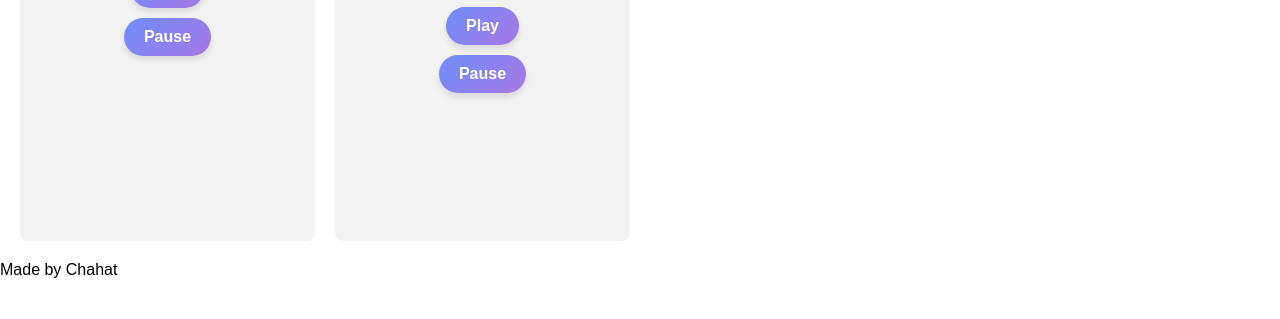
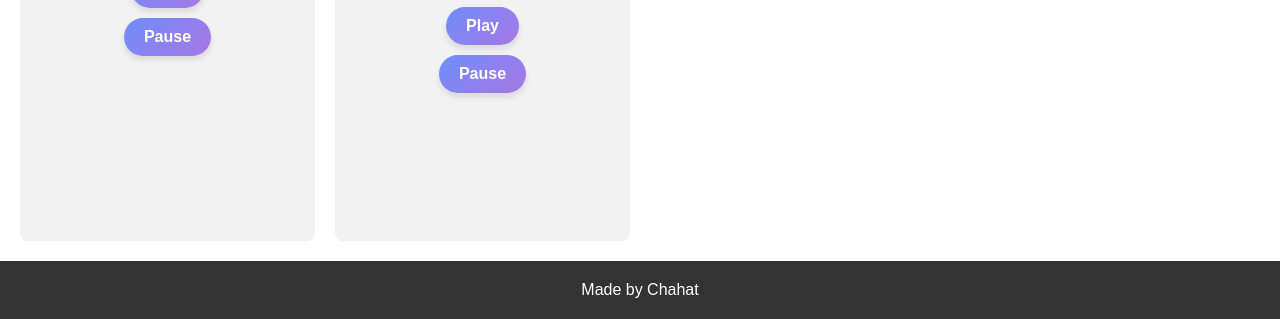
Before and after one commit to chahat-sharma22/Music, a plain HTML site: page index.html in a window 1280 px wide. Shown: the part 712-1031 px from the top of the page. Before the commit the page ends 991 px from the top, so only its background shows below. Drawn offline with Linux system fonts and the light colour scheme.

Commit message:
style.css

```diff
--- a/style.css
+++ b/style.css
@@ -8,9 +8,16 @@
             background-color: #333;
             color: white;
         }
+        .footer {
+            text-align: center;
+            padding: 20px;
+            background-color: #333;
+            color: white;
+        }
+
         .grid {
             display: grid;
-            grid-template-columns:repeat(4, 1fr);
+            grid-template-columns: repeat(4, 1fr);;
             grid-template-rows: 1fr 1fr;
             gap: 20px;
             padding: 20px;
```
